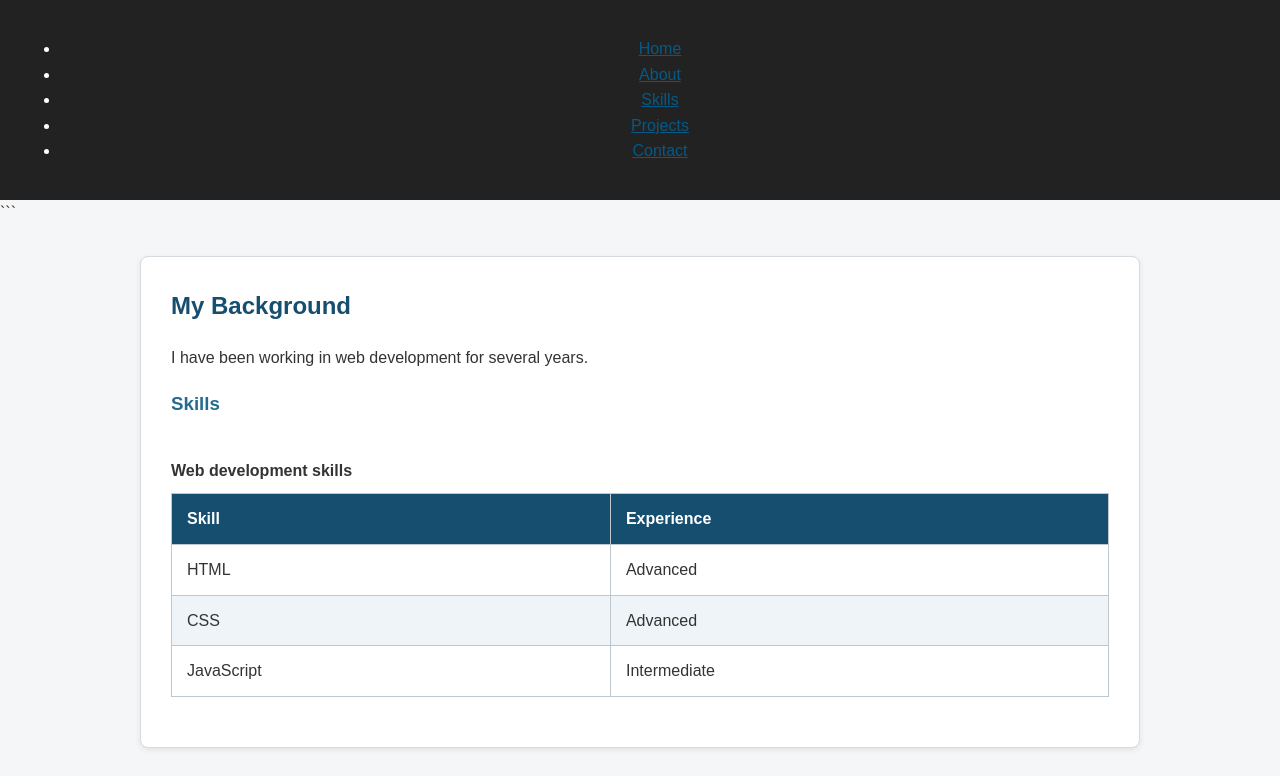
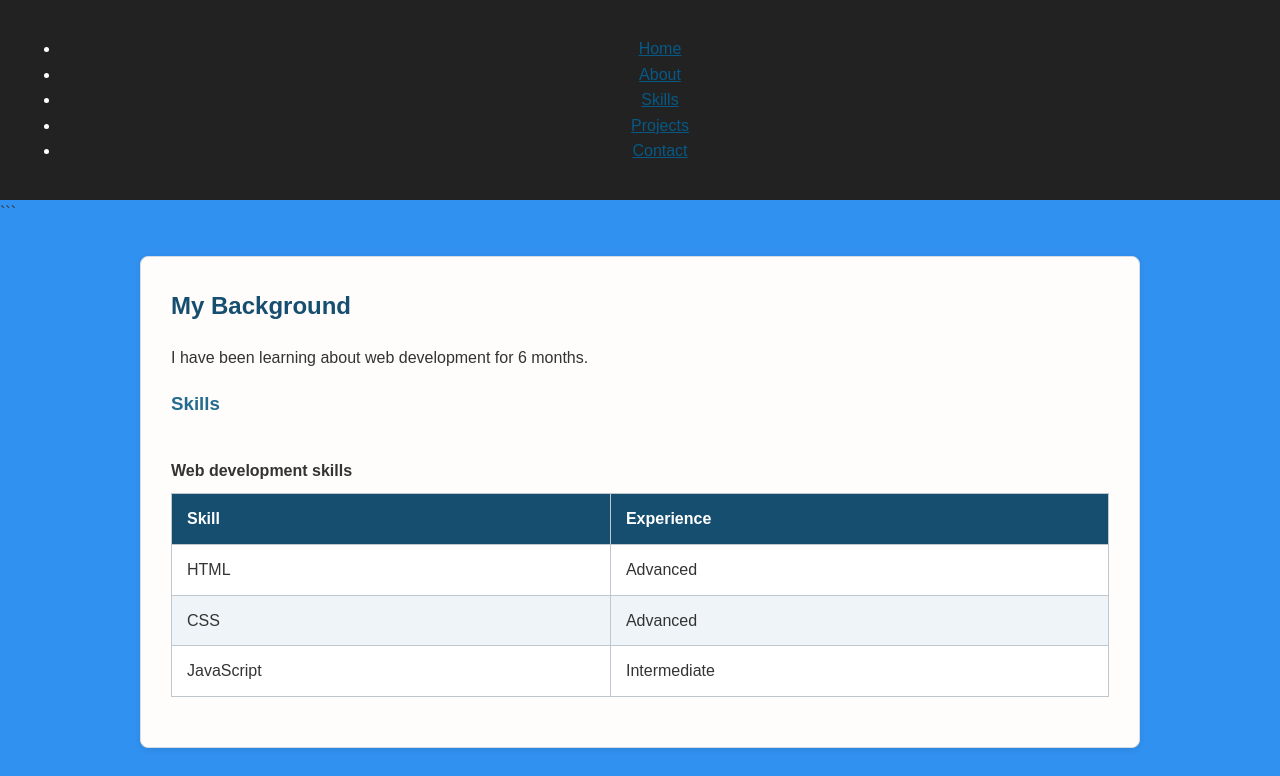
Before and after one commit to wesleyhenry-creator/Capstone-Debug-template, a plain HTML site: page index.html in a window 1280 px wide. Shown: the top 776 px of the page. Drawn offline with Linux system fonts and the light colour scheme; files that its build step writes are made by us from their sources.

Commit message:
update about and index pages with correct information.

```diff
--- a/index.html
+++ b/index.html
@@ -24,7 +24,7 @@
     <section aria-labelledby="background-heading">
         <h2 id="background-heading">My Background</h2>
         <p>
-            I have been working in web development for several years.
+            I have been learning about web development for 6 months.
         </p>
 
         <h3>Skills</h3>
--- a/portfolio/css/styles.css
+++ b/styles.css
@@ -20,7 +20,7 @@ body {
 margin: 0;
 padding: 0;
 color: #333;
-background-color: #f4f6f8;
+background-color: #3191f0;
 font-family: Arial, Helvetica, sans-serif;
 font-size: 16px;
 line-height: 1.6;
@@ -97,7 +97,7 @@ margin: 30px auto;
 section {
 margin-bottom: 30px;
 padding: 30px;
-background-color: #fff;
+background-color: #fffcfc;
 border: 1px solid #d5dbe0;
 border-radius: 8px;
 box-shadow: 0 2px 6px rgb(0 0 0 / 8%);
@@ -232,7 +232,7 @@ background-color: #eef4f7;
 }
 
 tbody tr:hover {
-background-color: #dceef5;
+background-color: #dce0f5;
 }
 
 /* =========================
```
Also changed, not shown: contact.html (+2 -2 lines).
